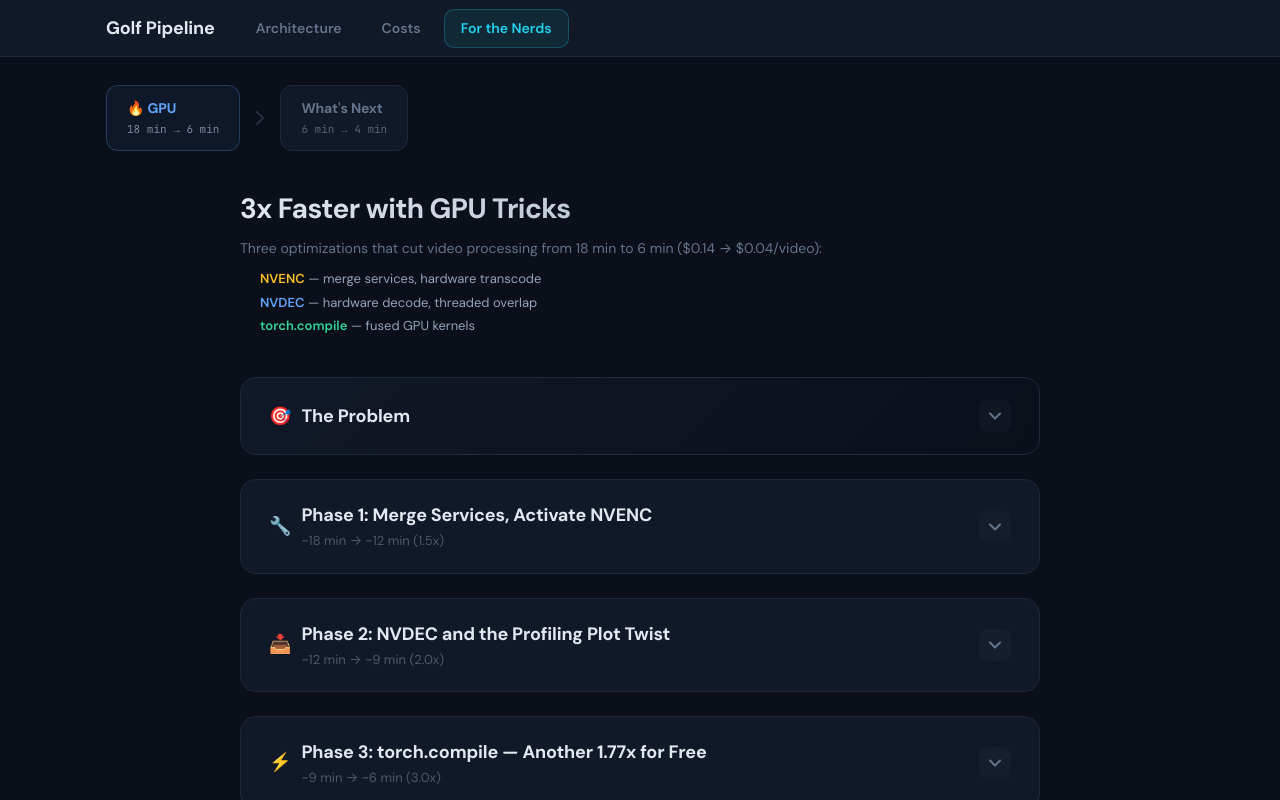
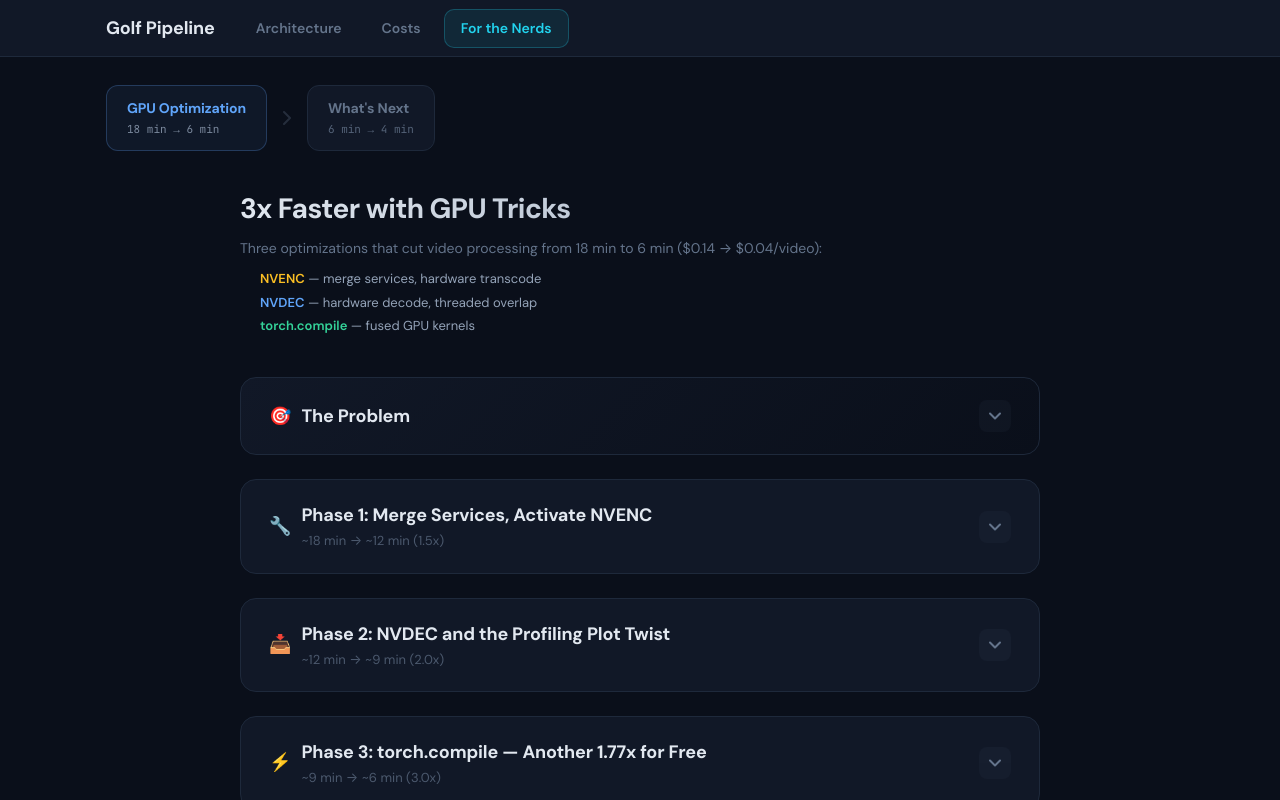
Before and after one commit to azaidi06/golf-pipeline-docs, a React (Vite) app: page / in a window 1280 px wide. Both pictures are taken after a click on the button "For the Nerds". Shown: the top 800 px of the page. Built offline with nearby package versions, Linux system fonts and the light colour scheme; the HTML template or start-up script is replaced by a standard one.

Commit message:
improve readability

```diff
--- a/src/GpuDeepDive.jsx
+++ b/src/GpuDeepDive.jsx
@@ -14,7 +14,7 @@ const colors = {
 };
 
 const sections = [
-  { id: 'journey', label: '\uD83D\uDD25 GPU', sub: '18 min \u2192 6 min', component: GpuTricks },
+  { id: 'journey', label: 'GPU Optimization', sub: '18 min \u2192 6 min', component: GpuTricks },
   { id: 'next', label: "What's Next", sub: '6 min → 4 min', component: GpuUtilRoadmap },
 ];
 
```
